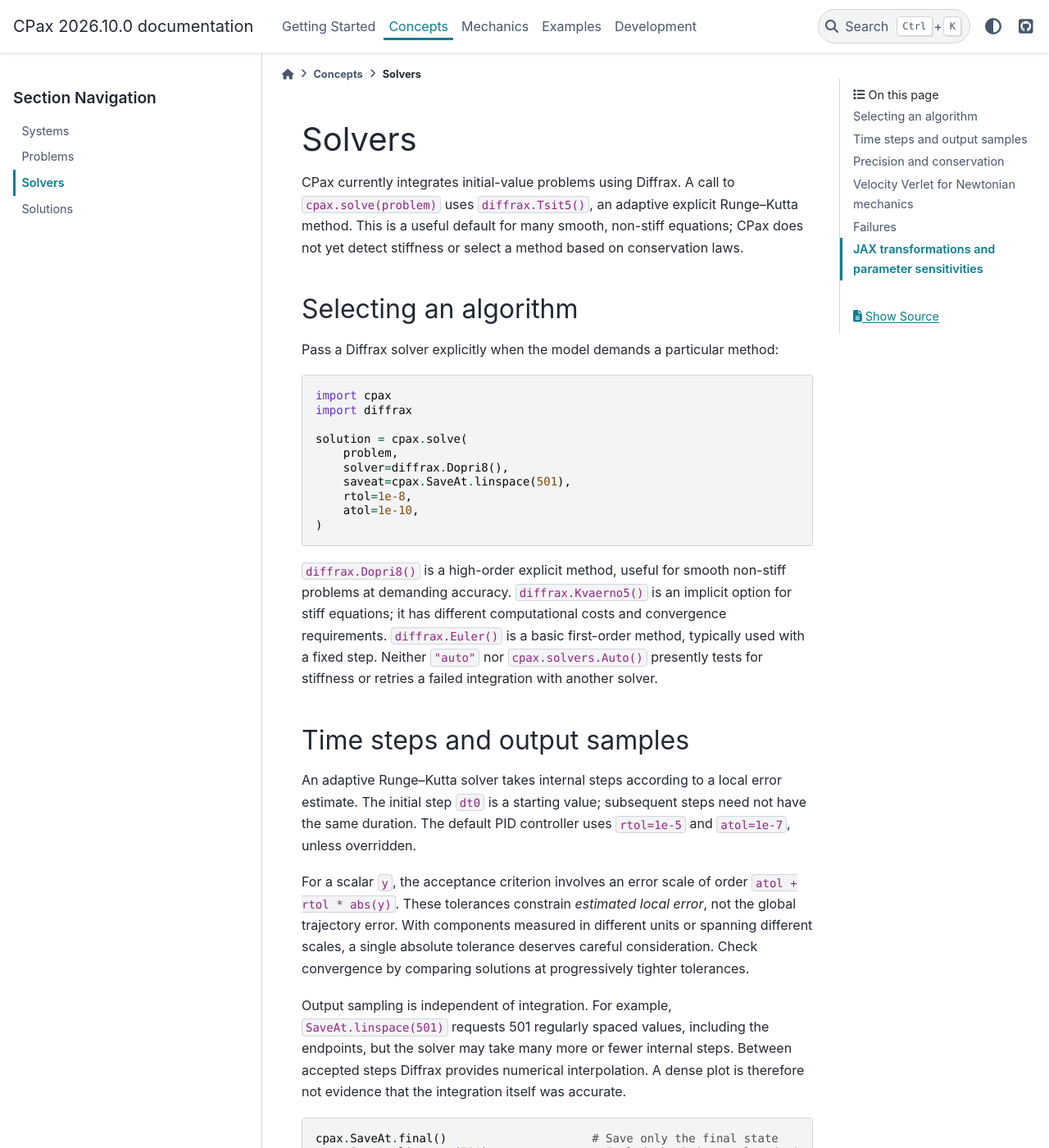
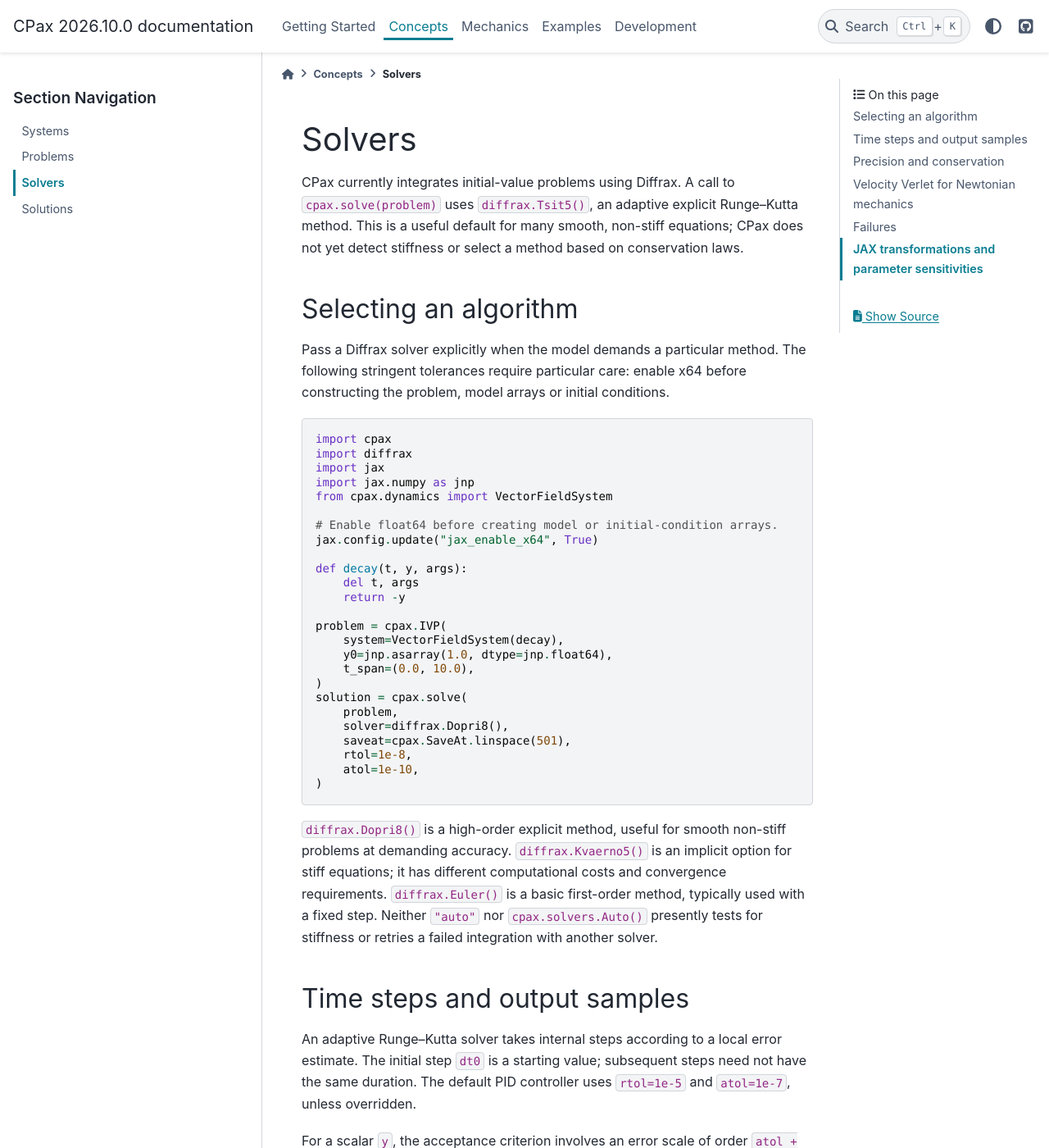
Before and after one commit to JaLuka98/CPax, a Sphinx documentation site: the page built from docs/source/concepts/solvers.rst, in a window 1280 px wide and 1400 px high. Shown: the whole window at 82% size. Built offline with Sphinx 7.4.7 and the PyData theme 0.15.4, drawn with Linux system fonts in a browser that asks for light colours; pages that are not in the unit, such as notebooks, are missing from menus; some of the changed text lies outside the part shown.

Commit message:
Audit float32/float64 precision and numerical tolerances (fixes #63) (#78)
* test: make float32 precision and JAX transform coverage explicit

* test: use attainable float32 integration tolerances and separate momentum assertions

* examples: use representative float32 tolerances and scope N-body float64

* docs: distinguish numerical precision, solver tolerances and test assertions

* style: tidy scoped N-body precision example

* Ruff format

* test: validate asymmetric float32 momentum conservation and document tolerance evidence

* style: normalise spacing around momentum regression test

```diff
--- a/docs/source/concepts/solvers.rst
+++ b/docs/source/concepts/solvers.rst
@@ -10,13 +10,30 @@
 Selecting an algorithm
 ----------------------
 
-Pass a Diffrax solver explicitly when the model demands a particular method:
+Pass a Diffrax solver explicitly when the model demands a particular method.
+The following stringent tolerances require particular care: enable x64
+before constructing the problem, model arrays or initial conditions.
 
 .. code-block:: python
 
    import cpax
    import diffrax
+   import jax
+   import jax.numpy as jnp
+   from cpax.dynamics import VectorFieldSystem
 
+   # Enable float64 before creating model or initial-condition arrays.
+   jax.config.update("jax_enable_x64", True)
+
+   def decay(t, y, args):
+       del t, args
+       return -y
+
+   problem = cpax.IVP(
+       system=VectorFieldSystem(decay),
+       y0=jnp.asarray(1.0, dtype=jnp.float64),
+       t_span=(0.0, 10.0),
+   )
    solution = cpax.solve(
        problem,
        solver=diffrax.Dopri8(),
@@ -46,7 +63,11 @@
 local error*, not the global trajectory error. With components measured
 in different units or spanning different scales, a single absolute
 tolerance deserves careful consideration. Check convergence by comparing
-solutions at progressively tighter tolerances.
+solutions at progressively tighter tolerances. Solver tolerances are not
+assertion thresholds: tests should compare trajectories, sensitivities and
+invariants with independent, physically justified error budgets. Tight
+float32 tolerances do not provide float64 accuracy, and some accelerators
+execute float64 substantially more slowly than float32.
 
 Output sampling is independent of integration. For example,
 ``SaveAt.linspace(501)`` requests 501 regularly spaced values, including
@@ -84,9 +105,10 @@
 Precision and conservation
 --------------------------
 
-JAX commonly defaults to 32-bit floating-point arithmetic. For longer
-integrations or tight error tolerances, enable 64-bit arithmetic *before*
-constructing model arrays:
+JAX defaults to 32-bit floating-point arithmetic unless x64 is enabled.
+For long integrations, widely varying state scales or tight tolerances,
+64-bit arithmetic may be appropriate. Enable it *before* constructing
+model and initial-condition arrays:
 
 .. code-block:: python
 
--- a/docs/source/examples/advanced.rst
+++ b/docs/source/examples/advanced.rst
@@ -115,8 +115,8 @@
 ``InferenceConfig`` instance, passed explicitly through the simulation and
 inference functions. No module-level numerical configuration is required.
 
-The example uses an adaptive Tsit5 integration with explicit tolerances,
-81 equally spaced observation times over a fixed interval, and the JAX
+The example uses an adaptive Tsit5 integration with float32-oriented tolerances
+(``rtol=1e-5``, ``atol=1e-7``), 81 equally spaced observation times, and the JAX
 default floating-point precision (typically float32). Output sample
 times are independent of the adaptive integration mesh: values at those
 times can use solver interpolation. Tolerances control estimated local
```
Also changed, not shown: docs/source/development/index.rst (+12 -0 lines), 12 other files.
